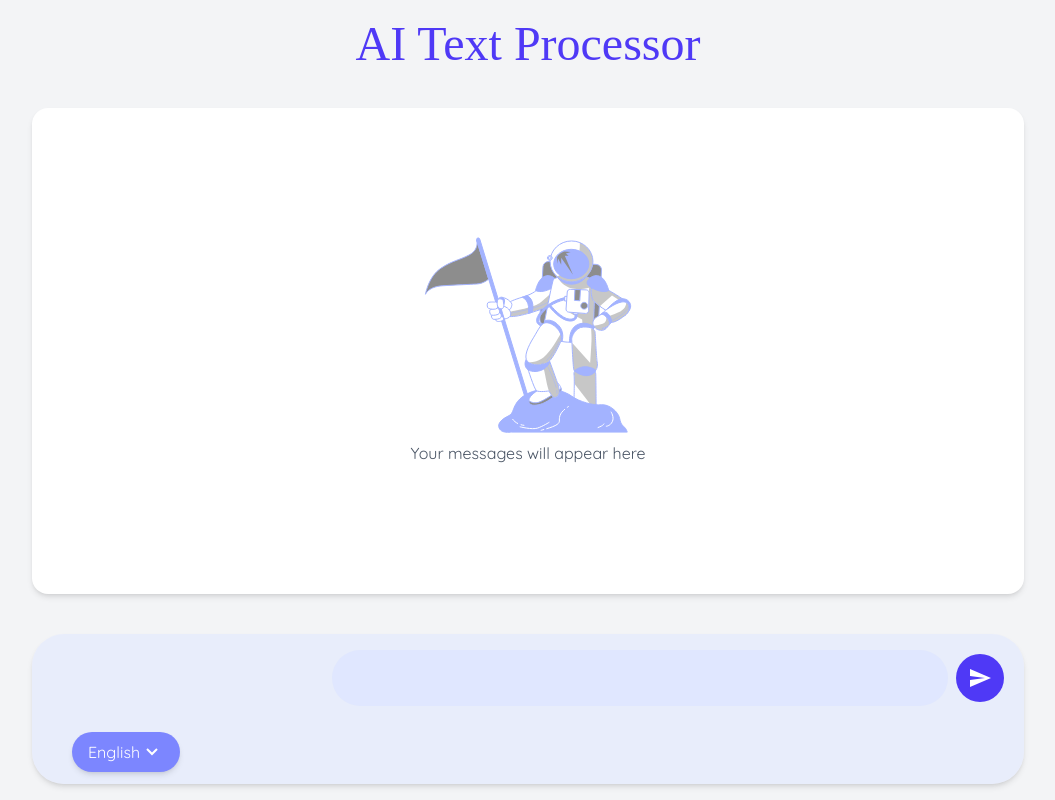
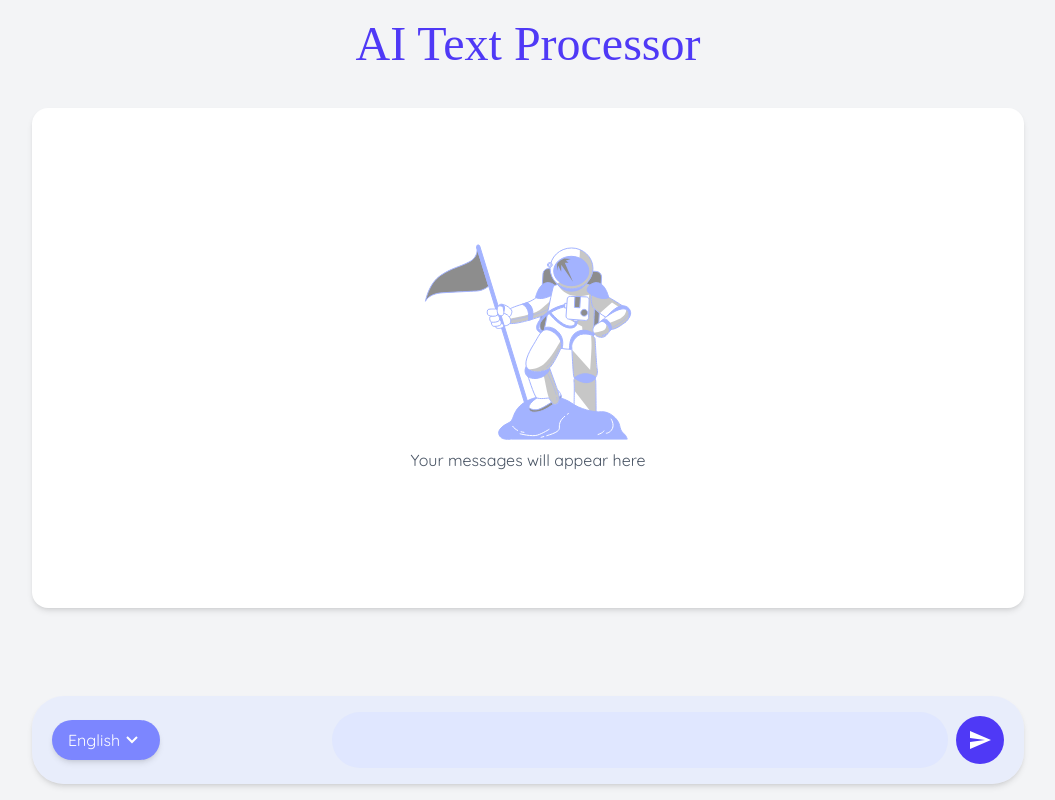
Before and after one commit to Akeemmudash/hngx-stage3-ai-text-processor, a React (Vite) app: page / in a window 1280 px wide. Shown: the whole page, without its empty margins (112-1167 px from the left). Built offline with nearby package versions, Linux system fonts and the light colour scheme; a web font is replaced by a local one.

Commit message:
fix:form-area layout

```diff
--- a/src/components/FormArea.jsx
+++ b/src/components/FormArea.jsx
@@ -15,11 +15,14 @@ const FormArea = () => {
     lastUserMessage,
   } = useChatContext();
   return (
-    <div className="relative min-h-[150px] w-full rounded-4xl bg-indigo-100/55 px-5 pt-4 pb-16 shadow-md">
-      <form onSubmit={handleSend}>
+    <div className="relative mt-auto w-full rounded-4xl bg-indigo-100/55 px-5 py-4 shadow-md">
+      <form
+        onSubmit={handleSend}
+        className="flex flex-row-reverse flex-wrap gap-4"
+      >
         <div className="ml-auto flex w-full max-w-2xl items-center">
           <div
-            className="max-h-[100px] flex-1 overflow-auto rounded-full bg-indigo-100 p-4 px-10 text-gray-700 focus:outline-none"
+            className="max-h-[90px] flex-1 overflow-auto rounded-full bg-indigo-100 px-10 py-3 text-gray-700 focus:outline-none md:max-h-[130px] lg:py-4"
             contentEditable="true"
             rows="2"
             onInput={handleInputText}
@@ -51,7 +54,7 @@ const FormArea = () => {
           </motion.button>
         </div>
 
-        <div className="absolute bottom-3 left-10 flex items-center gap-4">
+        <div className="mr-auto inline-flex items-center gap-4">
           <SelectButton
             selectedOption={selectedLangOption}
             setSelectedOption={setSelectedLangOption}
--- a/src/components/SelectButton.jsx
+++ b/src/components/SelectButton.jsx
@@ -48,7 +48,7 @@ const SelectButton = ({ selectedOption, setSelectedOption }) => {
   return (
     <div className="relative inline-block" ref={selectRef}>
       <button
-        className="not-even: flex items-center justify-between rounded-full bg-indigo-400 px-4 py-2 text-white shadow-md hover:bg-indigo-400/75"
+        className="not-even: flex items-center justify-between rounded-full bg-indigo-400 px-4 py-2 text-white shadow-md hover:bg-indigo-500"
         onClick={toggleSelect}
       >
         {languageMap[selectedOption]}
--- a/src/pages/ChatPage.jsx
+++ b/src/pages/ChatPage.jsx
@@ -17,7 +17,7 @@ const ChatInterface = () => {
             AI Text Processor
           </h1>
 
-          <div className="mt-auto flex flex-1 flex-col gap-5 md:gap-10">
+          <div className="mt-auto flex flex-1 flex-col gap-5 md:gap-8">
             <div
               ref={chatContainerRef}
               className="chat-area max-h-[calc(100vh-300px)] flex-1 space-y-20 overflow-y-auto rounded-2xl bg-white p-8 shadow-md"
```
